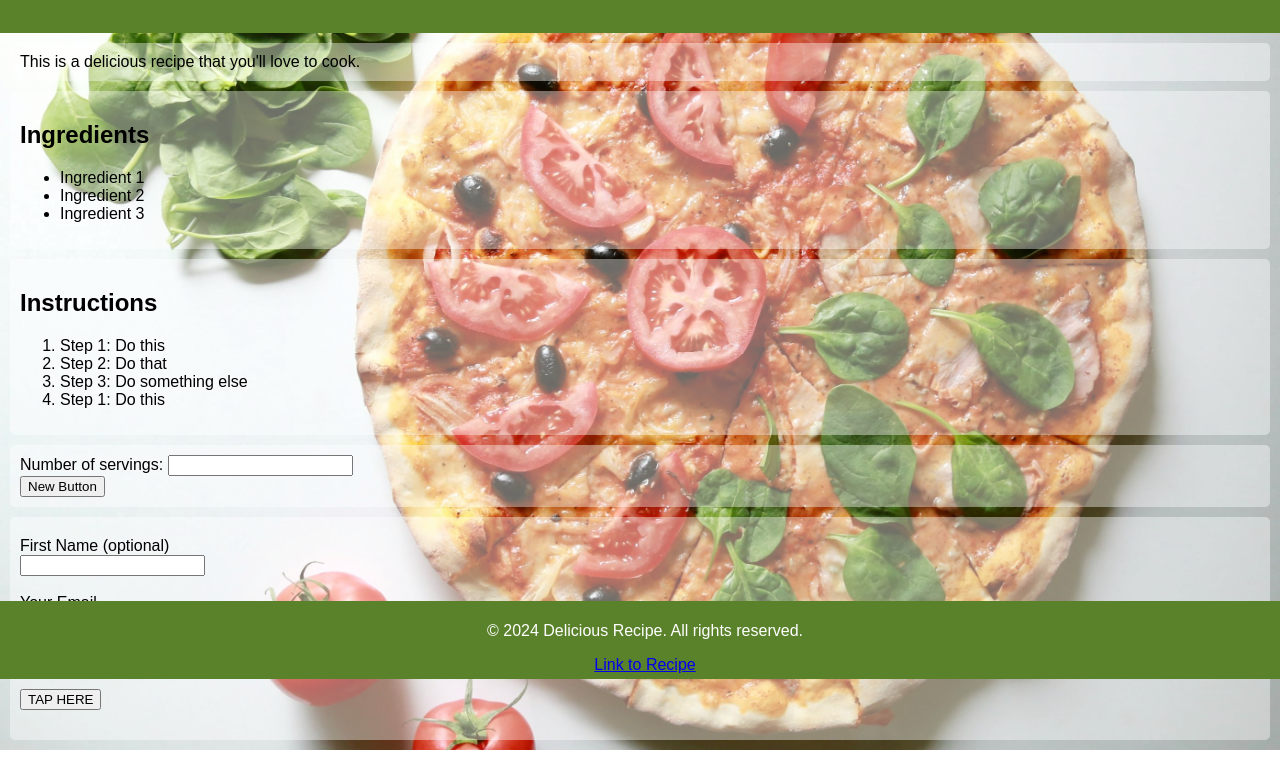
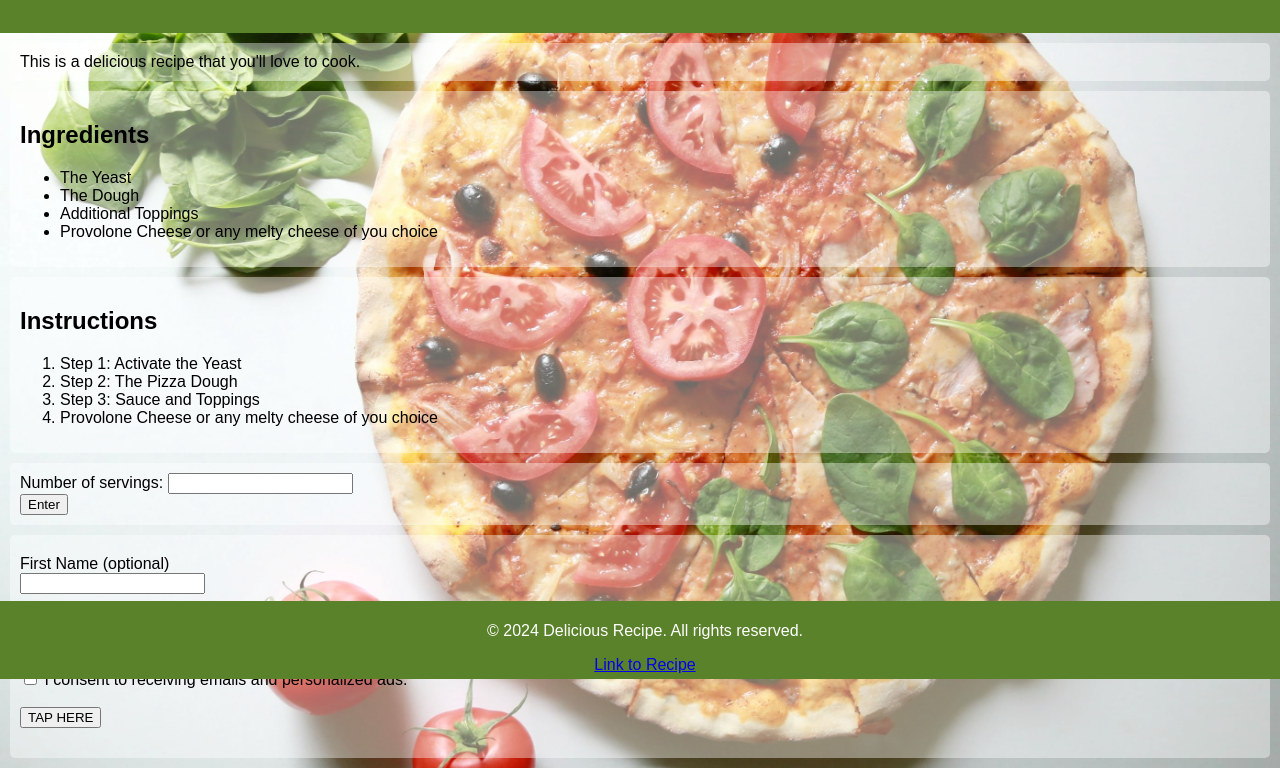
Before and after one commit to singh-moni/SBA-DOM, a plain HTML site: page index.html in a window 1280 px wide. Shown: the part 121-889 px from the top of the page. Drawn offline with Linux system fonts and the light colour scheme.

Commit message:
changed code snippet for cloneNode

```diff
--- a/index.html
+++ b/index.html
@@ -21,18 +21,20 @@
     <section id="ingredients">
         <h2>Ingredients</h2>
         <ul>
-            <li>Ingredient 1</li>
-            <li>Ingredient 2</li>
-            <li>Ingredient 3</li>
+            <li>The Yeast</li>
+            <li>The Dough</li>
+            <li>Additional Toppings</li>
+            <li>Provolone Cheese or any melty cheese of you choice</li>
         </ul>
     </section>
 
     <section id="instructions">
         <h2>Instructions</h2>
         <ol>
-            <li>Step 1: Do this</li>
-            <li>Step 2: Do that</li>
-            <li>Step 3: Do something else</li>
+            <li>Step 1: Activate the Yeast</li>
+            <li>Step 2: The Pizza Dough</li>
+            <li>Step 3: Sauce and Toppings</li>
+
         </ol>
     </section>
 
@@ -43,7 +45,7 @@
             <label for="servings-input">Number of servings:</label>
             <input type="number" id="servings-input" name="servings" min="1" required>
         </form>
-        <button id="newButton">New Button</button>
+        <button id="newButton">Enter</button>
 
     </section>
     <section id="subscribe">
--- a/script.js
+++ b/script.js
@@ -16,9 +16,18 @@ ingredientItems.forEach((item) => {
 // Create new button element
 const newButton = document.getElementById('newButton');
 
-// HTML templating with cloneNode
-const newInstruction = document.querySelector('#instructions ol li').cloneNode(true);
-document.querySelector('#instructions ol').appendChild(newInstruction);
+// // HTML templating with cloneNode
+// const newInstruction = document.querySelector('#ingredients ul li').cloneNode(true);
+// document.querySelector('#instructions ol').appendChild(newInstruction);
+
+// Select the 4th ingredient
+const fourthIngredient = ingredientsList.querySelectorAll('li')[3];
+
+// Clone the 4th ingredient
+const clonedIngredient = fourthIngredient.cloneNode(true);
+
+// Append the cloned ingredient to the instructions list
+document.querySelector('#instructions ol').appendChild(clonedIngredient);
 
  // Modify HTML content
  document.getElementById('introduction').textContent = 'This is a delicious recipe that you\'ll love to cook.';
```
